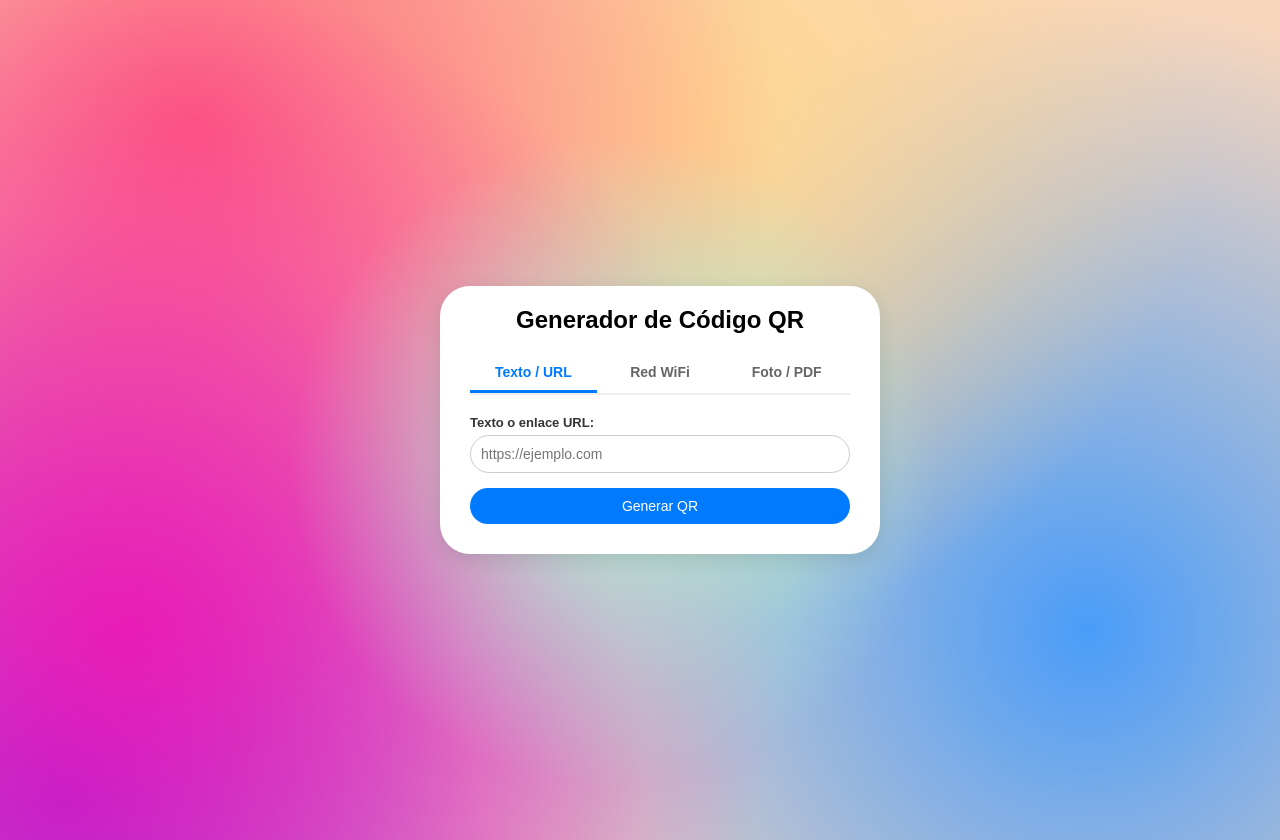
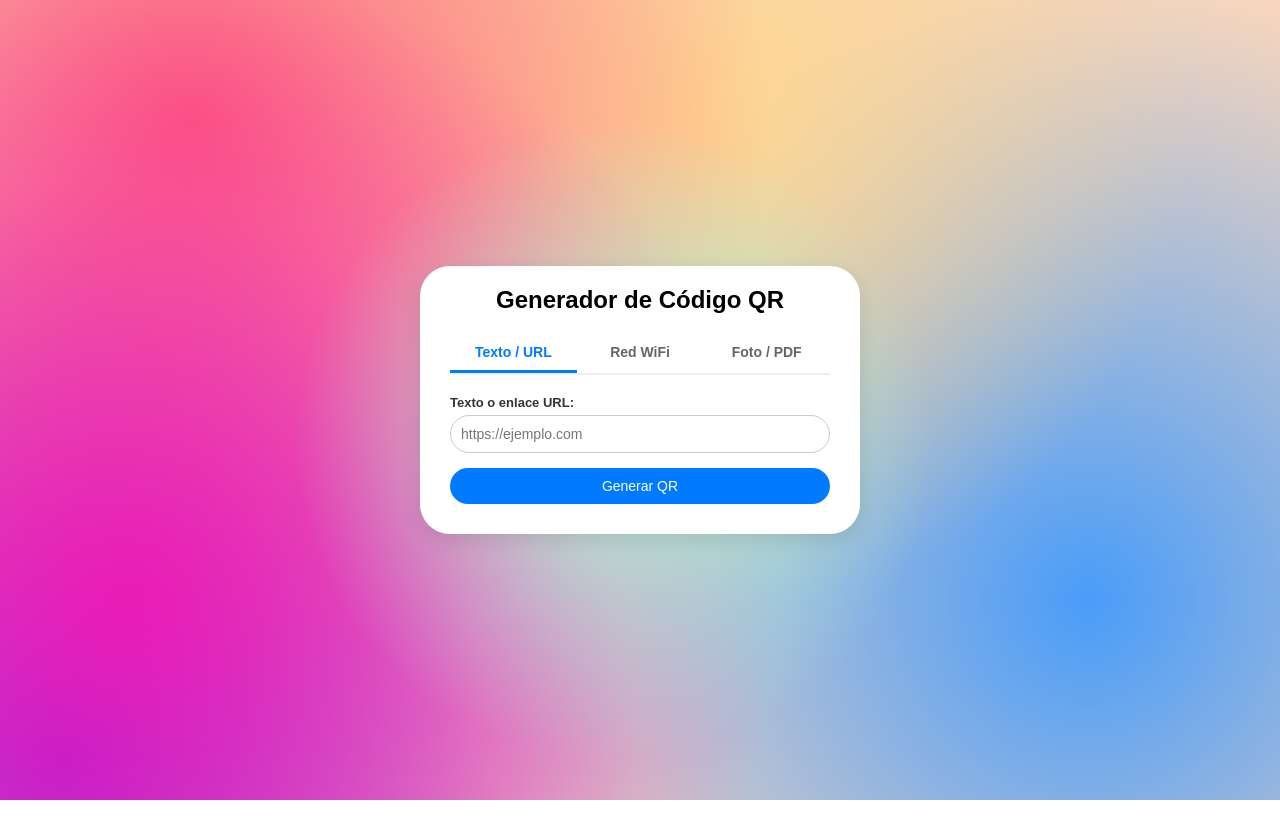
Before and after one commit to iamkevins/qr-pro-web, a Flask app: page / in a window 1280 px wide. After the commit the page ends 800 px from the top, so only its background shows below. Run offline with Flask 3, Linux system fonts and the light colour scheme.

Commit message:
Actualizar index.html

```diff
--- a/templates/index.html
+++ b/templates/index.html
@@ -12,7 +12,7 @@
             justify-content: center;
             align-items: center;
 
-            margin: 20px;
+            margin: 0;
 
 
     min-height: 100vh;
@@ -194,7 +194,8 @@
                 justify-content:  flex-start;
                 margin-top: 8%;
                 margin-bottom: 8%;
-
+               margin-left: 6%;
+margin-right: 6%;
             }
 
         }
```
